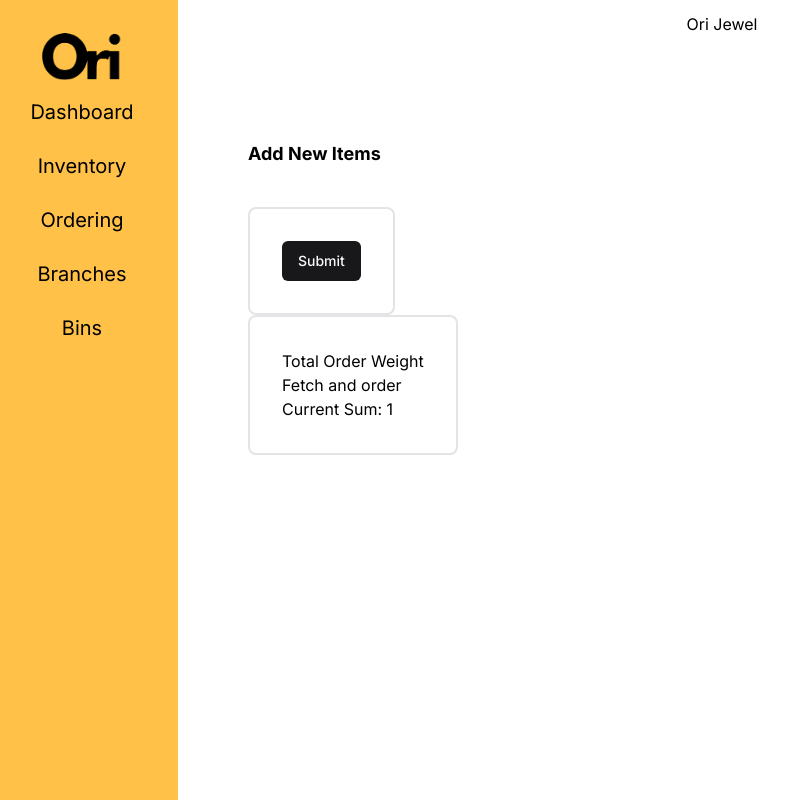
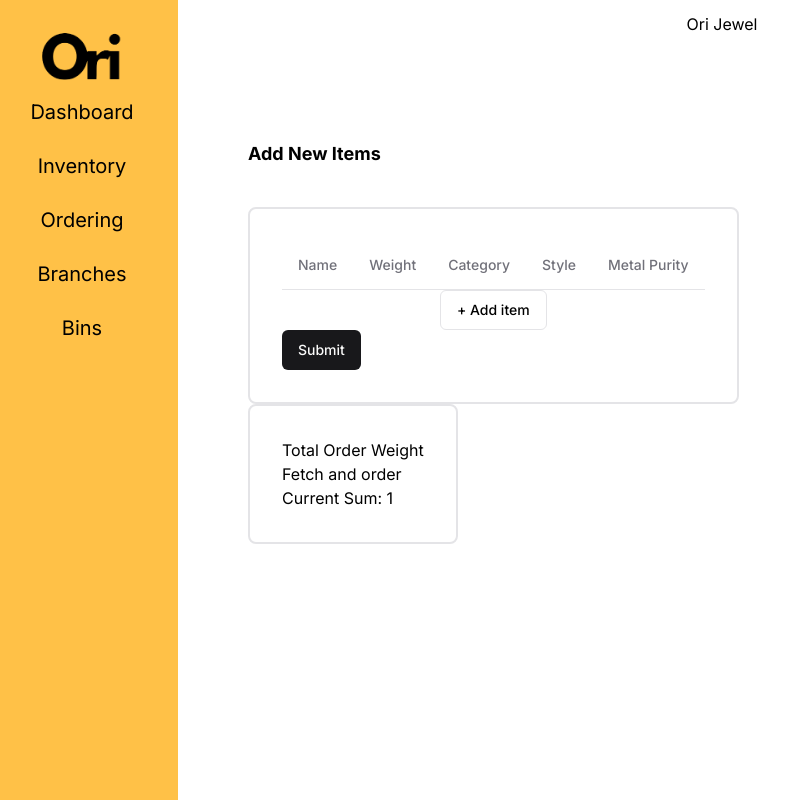
Before and after one commit to grayowldev/ori-web, a Next.js app: page /inventory/create-inventory-item in a window 1280 px wide. Shown: the whole page, without its empty margins (14-802 px from the left). Built offline with nearby package versions, Linux system fonts and the light colour scheme.

Commit message:
Next 14 update fix 2

```diff
--- a/app/inventory/create-inventory-item/page.tsx
+++ b/app/inventory/create-inventory-item/page.tsx
@@ -8,15 +8,15 @@ import Slider from "@/components/Sliders/slider";
 import {createInventoryItems} from "@/services/inventory";
 // import {Input} from "@/components/ui/input";
 import {Button} from "@/components/ui/button";
-// import {
-//     Table,
-//     TableBody,
+import {
+    Table,
+    TableBody,
 //     TableCaption,
 //     TableCell,
-//     TableHead,
-//     TableHeader,
-//     TableRow,
-// } from "@/components/ui/table"
+    TableHead,
+    TableHeader,
+    TableRow,
+} from "@/components/ui/table"
 import {Progress} from "@/components/ui/progress";
 
 export default function CreateInventoryItem() {
@@ -33,7 +33,7 @@ export default function CreateInventoryItem() {
 
     const [showRightSlider, setShowRightSlider] = useState(false);
     const [purchaseOrder, setPurchaseOrder] = useState(null);
-    // const [itemQty, setItemQty] = useState(2)
+    const [itemQty, setItemQty] = useState(2)
     const [tableRows, setTableRows] = useState<Row[]>([
         {
             id: 0,
@@ -64,30 +64,27 @@ export default function CreateInventoryItem() {
     // }
 
 
-    // let generateTableRows = () => {
-    //
-    //     console.log('generating...')
-    //     setItemQty(itemQty + 1)
-    //     console.log(typeof itemQty, itemQty)
-    //     setTableRows([])
-    //     let rows = []
-    //     for (let i = 0; i < itemQty; i++ ) {
-    //         const newItem = {
-    //             id: i,
-    //             name: '',
-    //             goldGrossWeight: 0.0,
-    //             category: '',
-    //             subCategory: '',
-    //             karat: 0.0
-    //         }
-    //         rows.push(newItem)
-    //     }
-    //     setTableRows(rows)
-    //     console.log(tableRows)
-    //     // setShowTableRows(false)
-    //     // setShowTableRows(true)
-    //     // console.log(showTableRows)
-    // }
+    let generateTableRows = () => {
+
+        console.log('generating...')
+        setItemQty(itemQty + 1)
+        console.log(typeof itemQty, itemQty)
+        setTableRows([])
+        let rows = []
+        for (let i = 0; i < itemQty; i++ ) {
+            const newItem = {
+                id: i,
+                name: '',
+                goldGrossWeight: 0.0,
+                category: '',
+                subCategory: '',
+                karat: 0.0
+            }
+            rows.push(newItem)
+        }
+        setTableRows(rows)
+        console.log(tableRows)
+    }
 
 
     // Update Fields in rowData
@@ -220,17 +217,17 @@ export default function CreateInventoryItem() {
             {/*todo: Create table rows depending on number of items being created*/}
 
             <div className={"w-max border-solid border-2 rounded-lg p-8"}>
-                {/*<Table>*/}
-                {/*    <TableHeader>*/}
-                {/*    <TableRow>*/}
-                {/*        <TableHead>Name</TableHead>*/}
-                {/*        <TableHead>Weight</TableHead>*/}
-                {/*        <TableHead>Category</TableHead>*/}
-                {/*        <TableHead>Style</TableHead>*/}
-                {/*        <TableHead>Metal Purity</TableHead>*/}
-                {/*    </TableRow>*/}
-                {/*    </TableHeader>*/}
-                {/*    <TableBody>*/}
+                <Table>
+                    <TableHeader>
+                    <TableRow>
+                        <TableHead>Name</TableHead>
+                        <TableHead>Weight</TableHead>
+                        <TableHead>Category</TableHead>
+                        <TableHead>Style</TableHead>
+                        <TableHead>Metal Purity</TableHead>
+                    </TableRow>
+                    </TableHeader>
+                    <TableBody>
                 {/*        /!*{(*!/*/}
                 {/*        /!*    tableRows.map((item:any, index:number) => {*!/*/}
                 {/*        /!*        console.log(tableRows)*!/*/}
@@ -255,11 +252,11 @@ export default function CreateInventoryItem() {
                 {/*        /!*        )*!/*/}
                 {/*        /!*    })*!/*/}
                 {/*        /!*)}*!/*/}
-                {/*    </TableBody>*/}
-                {/*</Table>*/}
+                    </TableBody>
+                </Table>
 
                 <div className={"w-full inline flex place-content-center w-100%"}>
-                    {/*<Button variant={"outline"} className={"center"} onClick={generateTableRows}>+ Add item</Button>*/}
+                    <Button variant={"outline"} className={"center"} onClick={generateTableRows}>+ Add item</Button>
                 </div>
                 <Button onClick={handleSubmit}>Submit</Button>
             </div>
```
